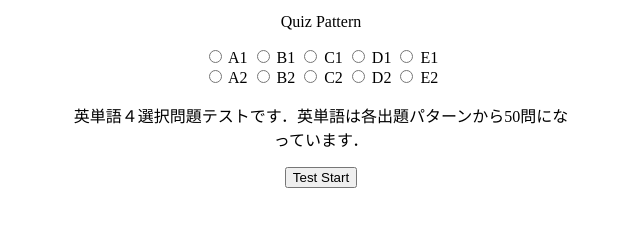
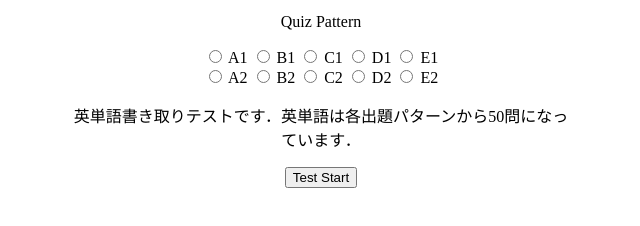
Before and after one commit to cacaoMath/WebEnglishQuiz, a plain HTML site: page public/index.html in a window 1280 px wide. Shown: the part 216-442 px from the top of the page, without its empty margins (319-959 px from the left). Drawn offline with Linux system fonts and the light colour scheme.

Commit message:
説明文が間違っていたので修正

```diff
--- a/public/index.html
+++ b/public/index.html
@@ -60,7 +60,7 @@
 
                 <div>
                     <p>
-                        英単語４選択問題テストです．英単語は各出題パターンから50問になっています．
+                        英単語書き取りテストです．英単語は各出題パターンから50問になっています．
                     </p>
                 </div>
 
```
